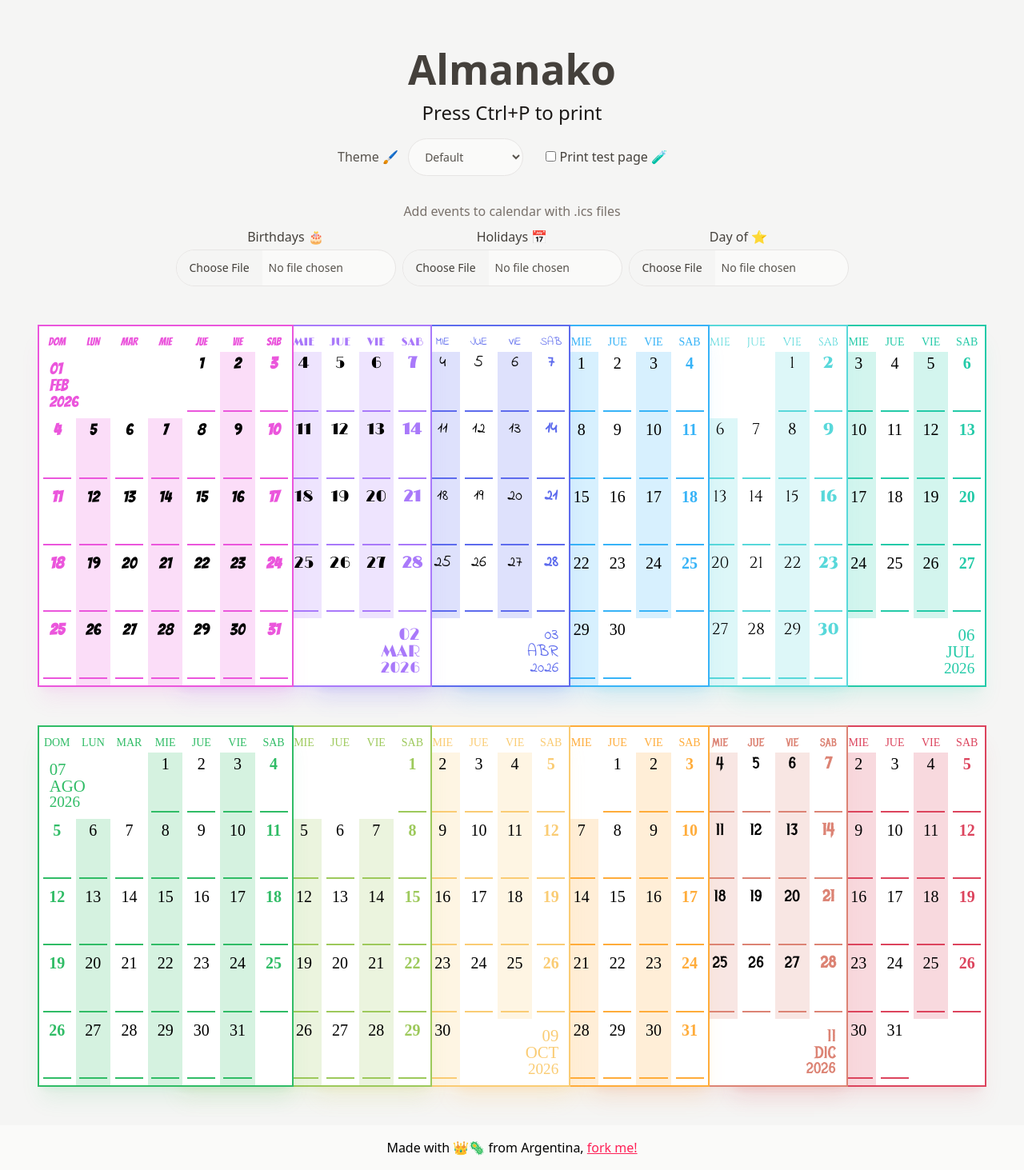
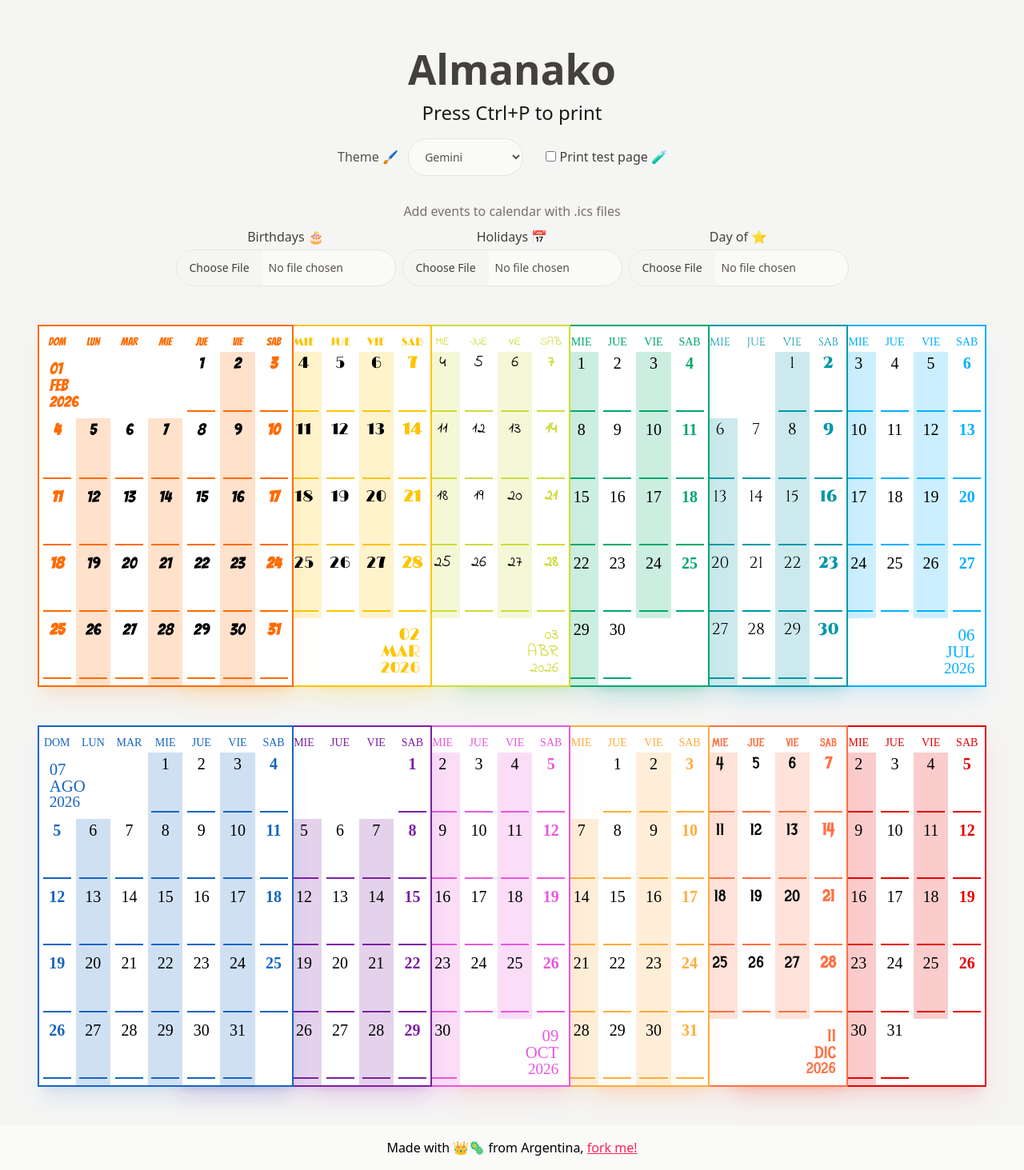
Before and after one commit to AIDEA775/Almanako, a Svelte app: page / in a window 1280 px wide. Shown: the whole page at 80% size. Built offline with nearby package versions, Linux system fonts and the light colour scheme; a web font is replaced by a local one.

Commit message:
gemini is the default theme

```diff
--- a/src/app.css
+++ b/src/app.css
@@ -61,20 +61,7 @@ body {
 [data-theme="gemini"] .month-5 /* jun */ { --color-primary: #00B0FF; }
 [data-theme="gemini"] .month-6 /* jul */ { --color-primary: #1565C0; }
 [data-theme="gemini"] .month-7 /* ago */ { --color-primary: #7B1FA2; }
-[data-theme="gemini"] .month-8 /* sep */ { --color-primary: #D81B60; }
-[data-theme="gemini"] .month-9 /* oct */ { --color-primary: #FF7043; }
-[data-theme="gemini"] .month-10 /* nov */ { --color-primary: #C2185B; }
+[data-theme="gemini"] .month-8 /* sep */ { --color-primary: #EB56DC; }
+[data-theme="gemini"] .month-9 /* oct */ { --color-primary: #FFAC3A; }
+[data-theme="gemini"] .month-10 /* nov */ { --color-primary: #FF7043; }
 [data-theme="gemini"] .month-11 /* dic */ { --color-primary: #E60000; }
-
-[data-theme="default"] .month-0 /* ene */ { --color-primary: #eb56dc; }
-[data-theme="default"] .month-1 /* feb */ { --color-primary: #a979fa; }
-[data-theme="default"] .month-2 /* mar */ { --color-primary: #5d6bed; }
-[data-theme="default"] .month-3 /* abr */ { --color-primary: #37b3f7; }
-[data-theme="default"] .month-4 /* may */ { --color-primary: #58d8da; }
-[data-theme="default"] .month-5 /* jun */ { --color-primary: #24caa8; }
-[data-theme="default"] .month-6 /* jul */ { --color-primary: #30bc66; }
-[data-theme="default"] .month-7 /* ago */ { --color-primary: #9dc95b; }
-[data-theme="default"] .month-8 /* sep */ { --color-primary: #facc74; }
-[data-theme="default"] .month-9 /* oct */ { --color-primary: #ffac3a; }
-[data-theme="default"] .month-10 /* nov */ { --color-primary: #dc8374; }
-[data-theme="default"] .month-11 /* dic */ { --color-primary: #dc445d; }
--- a/src/shared.js
+++ b/src/shared.js
@@ -1,9 +1,8 @@
 import * as ICAL from 'ical.js';
 import { writable } from 'svelte/store';
 
-export const currentTheme = writable("default");
+export const currentTheme = writable("gemini");
 export const themes = [
-	{ id: "default", name: "Default" },
 	{ id: "gemini", name: "Gemini" },
 	{ id: "legacy", name: "Legacy (2025)" },
 ];
```
